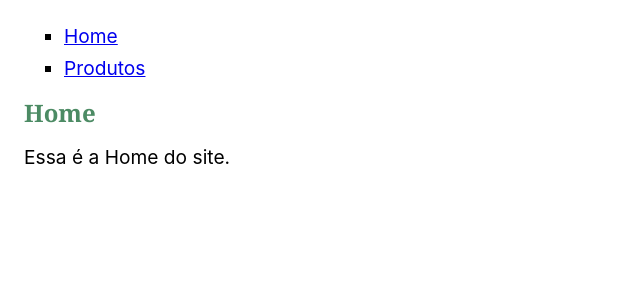
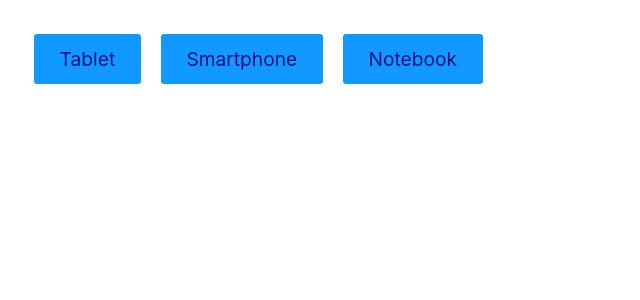
Before and after one commit to andressatomiozzo/react, a React (Vite) app in the folder testes/01/: page / in a window 1280 px wide. Shown: the top 300 px of the page, without its empty margins (0-640 px from the left). Built offline with nearby package versions, Linux system fonts and the light colour scheme.

Commit message:
testes - 04 - pegando dados de API e mostrando na tela usando o useState

```diff
--- a/testes/01/index.html
+++ b/testes/01/index.html
@@ -4,7 +4,7 @@
     <meta charset="UTF-8" />
     <link rel="icon" type="image/svg+xml" href="/favicon.svg" />
     <meta name="viewport" content="width=device-width, initial-scale=1.0" />
-    <title>Teste 01</title>
+    <title>Teste Origamid</title>
   </head>
   <body>
     <div id="root"></div>
--- a/testes/01/src/index.css
+++ b/testes/01/src/index.css
@@ -74,6 +74,7 @@
 }
 
 button {
+  margin: 10px;
   cursor: pointer;
   border: none;
   border-radius: var(--radius);
--- a/testes/01/src/main.jsx
+++ b/testes/01/src/main.jsx
@@ -3,14 +3,14 @@
 import App02 from "./pages/02/App02.jsx";
 import App03 from "./pages/03/App03.jsx";
 import "./index.css";
+import App04 from "./pages/04/App04.jsx";
 
 
 createRoot(document.getElementById("root")).render(
   <>
-    {/* <App01 />
-    <hr/>
-    <App02 />
-    <hr/> */}
-    <App03/>
+    {/* <App01 />*/}
+    {/* <App02 />*/}
+    {/* <App03/>*/}
+    <App04 />
   </>,
 );
--- /dev/null
+++ b/testes/01/src/pages/04/App04.jsx
@@ -0,0 +1,21 @@
+import React from "react";
+import Button from "./components/Button";
+import Produtos from "./components/Produtos";
+
+const App04 = () => {
+  const [dados, setDados] = React.useState(null);
+  const [carregando, setCarregando] = React.useState(null);
+
+  return (
+    <div>
+      <Button setDados={setDados} setCarregando={setCarregando}>Tablet</Button>
+      <Button setDados={setDados} setCarregando={setCarregando}>Smartphone</Button>
+      <Button setDados={setDados} setCarregando={setCarregando}>Notebook</Button>
+
+      {carregando && <p>Carregando...</p>}
+      {!carregando && dados && <Produtos dados={dados} />}
+    </div>
+  );
+};
+
+export default App04;
--- /dev/null
+++ b/testes/01/src/pages/04/components/Button.jsx
@@ -0,0 +1,22 @@
+import React from "react";
+
+const Button = ({ setCarregando, setDados, children }) => {
+  const handleClick = async () => {
+    try {
+      setCarregando(true)
+      const resposta = await fetch(`https://ranekapi.origamid.dev/json/api/produto/${children}`);
+      const json = await resposta.json();
+      if(!resposta.ok) {
+        throw new Error (json)
+      }
+      setCarregando(false)
+      setDados(json)
+    } catch (err) {
+      console.log(err);
+    }
+  };
+
+  return <button onClick={handleClick}>{children}</button>;
+};
+
+export default Button;
--- /dev/null
+++ b/testes/01/src/pages/04/components/Produtos.jsx
@@ -0,0 +1,13 @@
+import React from "react";
+
+const Produtos = ({ dados }) => {
+  return (
+    <div>
+      <h1>{dados.nome}</h1>
+      <p>R$ {dados.preco}</p>
+      <img src={dados.fotos[0].src} alt={dados.fotos[0].titulo} />
+    </div>
+  );
+};
+
+export default Produtos;
```
